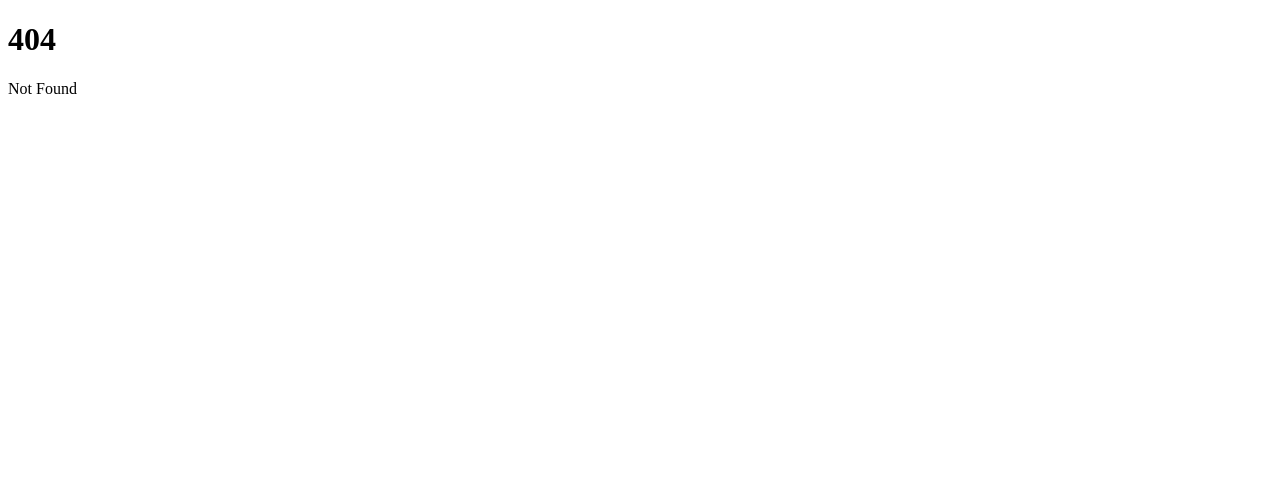
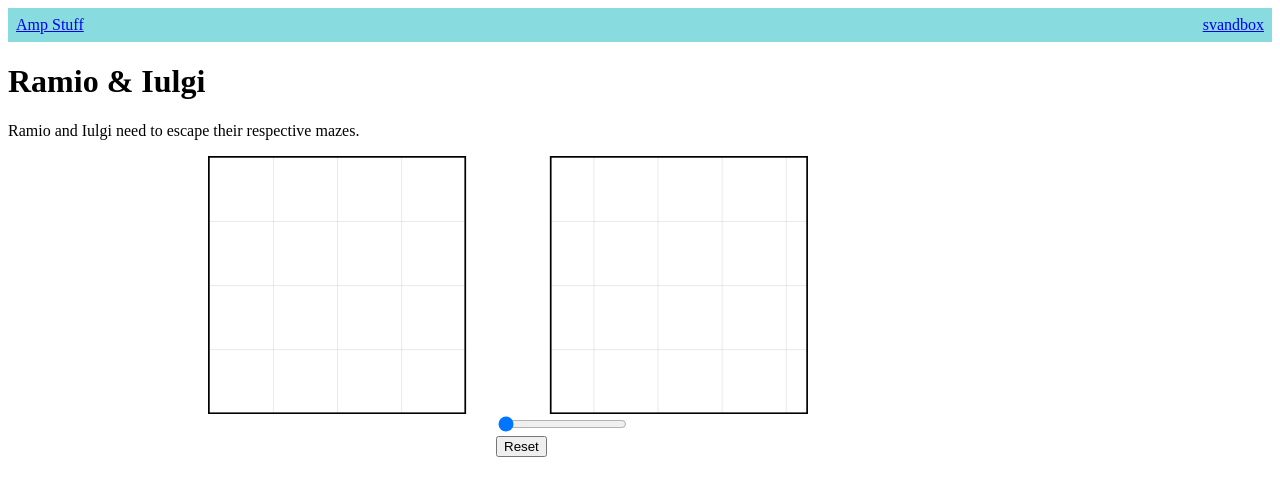
Before and after one commit to drewyoungren/svandbox, a SvelteKit app: page /amp/ramio_iulgi in a window 1280 px wide. Before the commit this address had no page. Shown: the top 496 px of the page. Built offline with nearby package versions, Linux system fonts and the light colour scheme.

Commit message:
Start mario

```diff
--- a/package.json
+++ b/package.json
@@ -22,6 +22,7 @@
   "type": "module",
   "dependencies": {
     "fraction.js": "^4.3.7",
+    "immutable": "^5.1.3",
     "katex": "^0.16.11",
     "three": "^0.166.1"
   }
--- a/src/routes/amp/+page.svelte
+++ b/src/routes/amp/+page.svelte
@@ -42,5 +42,6 @@
         <li><a href="figgie_hands">Figgie starting odds</a></li>
         <li><a href="proset">ProSet</a></li>
         <li><a href="dromedary_up">Dromedary Up!</a></li>
+        <li><a href="ramio_iulgi">Ramio &amp; Iulgi</a></li>
     </ul>
 </section>
--- /dev/null
+++ b/src/routes/amp/ramio_iulgi/+page.svelte
@@ -0,0 +1,101 @@
+<script lang="ts">
+    import { onMount } from 'svelte';
+    import { List, Map } from 'immutable';
+
+    let gridSize = $state(4);
+
+    function reset() {}
+
+    onMount(() => {
+        reset();
+    });
+</script>
+
+<h1>Ramio &amp; Iulgi</h1>
+
+<p>Ramio and Iulgi need to escape their respective mazes.</p>
+
+<div class="maindisplay">
+    <svg
+        version="1.1"
+        xmlns="http://www.w3.org/2000/svg"
+        viewBox="-1 -1 702 302"
+    >
+        <defs>
+            <pattern
+                id="grid"
+                x="0"
+                y="0"
+                width={300 / gridSize}
+                height={300 / gridSize}
+                patternUnits="userSpaceOnUse"
+            >
+                <!-- Vertical line -->
+                <line
+                    x1="0"
+                    y1="0"
+                    x2="0"
+                    y2={300 / gridSize}
+                    stroke="#ccc"
+                    stroke-width="1"
+                />
+                <!-- Horizontal line -->
+                <line
+                    x1="0"
+                    y1="0"
+                    x2={300 / gridSize}
+                    y2="0"
+                    stroke="#ccc"
+                    stroke-width="1"
+                />
+            </pattern>
+        </defs>
+
+        <rect
+            x="0"
+            y="0"
+            width="300"
+            height="300"
+            fill="url(#grid)"
+            stroke="black"
+            stroke-width="2"
+        ></rect>
+        <rect
+            x="400"
+            y="0"
+            width="300"
+            height="300"
+            stroke="black"
+            stroke-width="2"
+            fill="url(#grid)"
+        ></rect>
+    </svg>
+    <div class="displaybox">
+        <input type="range" min="4" step="1" max="12" bind:value={gridSize} />
+        <button onclick={reset}> Reset </button>
+    </div>
+</div>
+
+<style>
+    .maindisplay {
+        display: flex;
+        align-items: center;
+        justify-content: space-around;
+        flex-wrap: wrap;
+        max-width: 1000px;
+        flex-direction: column;
+    }
+    svg {
+        max-width: 600px;
+        height: auto;
+    }
+
+    text {
+        pointer-events: none;
+    }
+
+    .displaybox {
+        display: inline-block;
+        width: 3ch;
+    }
+</style>
```
Also changed, not shown: 1 other file (tests, documents, lock files or other folders).
